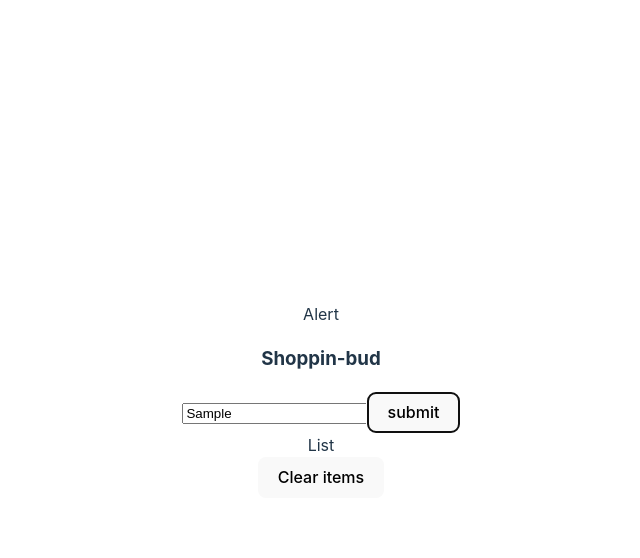
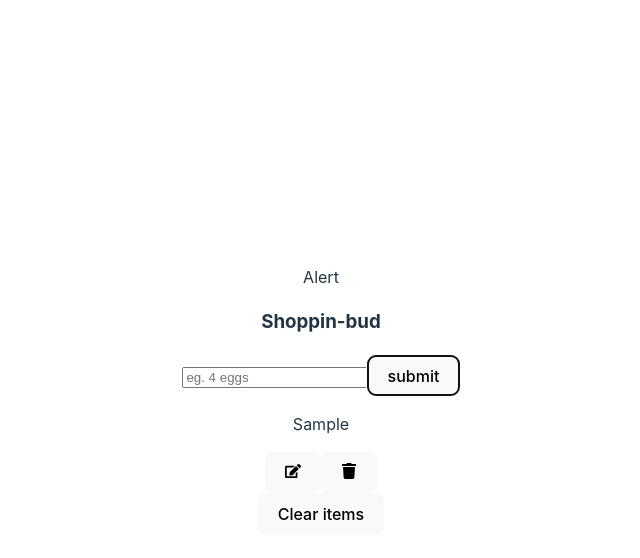
Before and after one commit to Augasty/shoppin-bud, a React (Vite) app: page / in a window 1280 px wide. Both pictures are taken after typing "Sample" into the empty fields and a click on the button "submit". Shown: the top 558 px of the page, without its empty margins (319-959 px from the left). Built offline with nearby package versions, Linux system fonts and the light colour scheme.

Commit message:
second commit

```diff
--- a/src/App.jsx
+++ b/src/App.jsx
@@ -12,7 +12,24 @@ function App() {
 
   const handleSubmit = (e) =>{
     e.preventDefault();
-    console.log('hello')
+
+    //if button is pressed without anything in the textbox
+    if(!name){
+      //display alert
+    }
+    //while editing
+    else if(name && isEditing){
+      //deal with editing
+    }
+    // adding new element in array
+    else{
+      //show alert
+      // create new item
+      const newItem = {id: new Date().getTime().toString(), title:name}
+      setList([...list,newItem])
+
+      setName('')
+    }
   }
 
   return (
@@ -23,15 +40,18 @@ function App() {
 
       <div className='form-control'>
         <input type='text' className='grocery' placeholder='eg. 4 eggs' value={name} onChange={(e)=>setName(e.target.value)}></input>
+
+
         <button type='submit' className='submit-btn'>
           {isEditing? 'edit':'submit'}
         </button>
       </div>
     </form>
+    {list.length > 0 &&
       <div className='grocery-container'>
-        <List/>
+         <List items={list}/>
         <button className='clear-btn'>Clear items</button>
-      </div>
+      </div>}
     </section>
     )
 }
--- a/src/List.jsx
+++ b/src/List.jsx
@@ -1,9 +1,21 @@
 import React from 'react'
 import {FaEdit, FaTrash} from 'react-icons/fa'
 
-const List = () => {
+const List = ({items}) => {
   return (
-    <div>List</div>
+    <div className='grocery-list'>
+      {items.map((item)=>{
+        const {id,title} = item
+
+        return (<article key={id} className='grocery-item'>
+          <p className='title'>{title}</p>
+          <div className='btn-container'>
+            <button type='button' className='edit-btn'><FaEdit/></button>
+            <button type='button' className='delete-btn'><FaTrash/></button>
+          </div>
+        </article>)
+      })}
+    </div>
   )
 }
 
```
